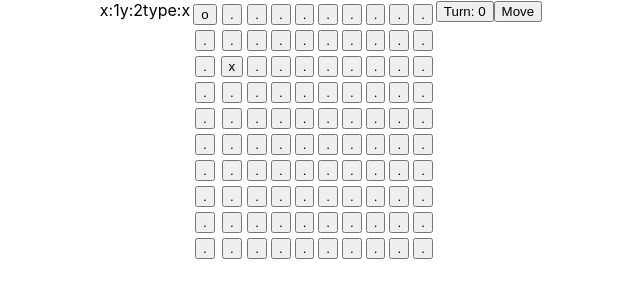
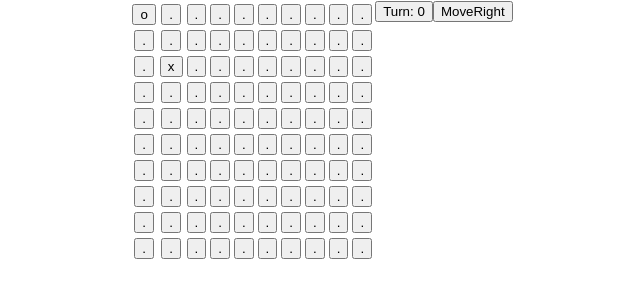
Before and after one commit to herstad/brigands-deploy, a React (Create React App) app: page / in a window 1280 px wide. Shown: the top 300 px of the page, without its empty margins (319-959 px from the left). Built offline with nearby package versions, Linux system fonts and the light colour scheme.

Commit message:
refactored to use context for state

```diff
--- a/src/App.js
+++ b/src/App.js
@@ -7,48 +7,17 @@ import ContextProvider from "./ContextProvider";
 
 class App extends Component {
 
-
-  constructor(props, context) {
-    super(props, context);
-
-    const items = [{x: 1, y: 2, type: 'x'}, {x: 0, y: 0, type: 'o'}];
-    this.state = {items: items, selected: items[0]};
-    this.moveOnClick = this.moveOnClick.bind(this);
-    this.genSelectOnClick = this.genSelectOnClick.bind(this);
-  }
-
   render() {
     return (
       <div className="App">
         <ContextProvider>
-          <InfoPane item={this.state.selected}/>
-          <PlayingField size="10" items={this.state.items}
-                        genSelectOnClick={this.genSelectOnClick}/>
-          <Orders moveOnClick={this.moveOnClick}/>
+          <InfoPane/>
+          <PlayingField size="10"/>
+          <Orders/>
         </ContextProvider>
       </div>
     );
   }
-
-  moveOnClick(e) {
-    console.log('clicked moveOnClick');
-    e.preventDefault();
-    this.setState((state) => {
-      const [mover, ...rest] = state.items;
-      const moved = Object.assign({}, mover);
-      moved.x = mover.x + 1;
-      console.log('clicked moveOnClick. moved.x: ' + moved.x);
-      return {items: [moved, ...rest]};
-    });
-  }
-
-  genSelectOnClick(selected) {
-    return (e) => {
-      console.log('clicked selectOnClick');
-      e.preventDefault();
-      this.setState({selected: selected})
-    }
-  }
 }
 
 export default App;
--- a/src/BrigandContext.js
+++ b/src/BrigandContext.js
@@ -3,6 +3,9 @@ import React from 'react';
 const BrigandContext = React.createContext({
   addOne(){},
   counter: 0,
+  items: [],
+  selected:undefined,
+  setSelected(selected){},
 });
 
 export default BrigandContext;
--- a/src/ContextProvider.js
+++ b/src/ContextProvider.js
@@ -1,21 +1,43 @@
-import React, { Component } from 'react';
+import React, {Component} from 'react';
 import BrigandContext from './BrigandContext';
 
 export default class ContextProvider extends Component {
   state = {
     count: 0,
+    items: [{x: 1, y: 2, type: 'x'}, {x: 0, y: 0, type: 'o'}],
+    selected: undefined,
   };
 
   addOne = () => {
     this.setState(state => ({count: state.count + 1}))
   };
 
+  moveRight = () => {
+    console.log('clicked moveOnClick');
+    this.setState((state) => {
+      const [mover, ...rest] = state.items;
+      const moved = Object.assign({}, mover);
+      moved.x = mover.x + 1;
+      console.log('clicked moveOnClick. moved.x: ' + moved.x);
+      return {items: [moved, ...rest]};
+    });
+  };
+
+  setSelected = (selected) => {
+    console.log('setSelected x:' + selected.x);
+    this.setState({selected});
+  };
+
   render() {
-    const { count } = this.state;
+    const {count, items, selected} = this.state;
 
     const value = {
       addOne: this.addOne,
       count,
+      moveRight: this.moveRight,
+      items,
+      selected,
+      setSelected: this.setSelected
     };
 
     return (
--- a/src/InfoPane.js
+++ b/src/InfoPane.js
@@ -1,10 +1,26 @@
 import React, {Component} from 'react';
+import BrigandContext from "./BrigandContext";
 
 class InfoPane extends Component {
   render() {
-    const {x,y,type} = this.props.item;
-    return <div><span>x:{x}</span><span>y:{y}</span><span>type:{type}</span></div>
+
+    return <div>
+      <BrigandContext.Consumer>
+        {({selected}) => {
+          if (!selected) {
+            return undefined;
+          }
+          const {x,y,type} = selected;
+          return (
+            <div>
+              <span>x:{x}</span><span>y:{y}</span><span>type:{type}</span>
+            </div>
+          )
+        }}
+      </BrigandContext.Consumer>
+    </div>
   }
+
 }
 
 export default InfoPane;
--- a/src/Orders.js
+++ b/src/Orders.js
@@ -12,7 +12,14 @@ class Orders extends Component {
           )
         }}
       </BrigandContext.Consumer>
-      <button onClick={this.props.moveOnClick}>Move</button>
+      <BrigandContext.Consumer>
+        {({moveRight}) => {
+          return (
+            <button onClick={moveRight}>MoveRight</button>
+          )
+        }}
+      </BrigandContext.Consumer>
+
     </div>
   }
 }
--- a/src/PlayingField.js
+++ b/src/PlayingField.js
@@ -1,20 +1,23 @@
 import React, {Component} from 'react';
+import BrigandContext from "./BrigandContext";
 
 class PlayingField extends Component {
 
   render() {
 
-    const matrix = this.createMatrix(10, this.props.items);
-
     return <div className="PlayingField">
       <table>
         <tbody>
-        {matrix.map(row =>
-          <tr key={row[0].y}>{row.map(elem =>
+        <BrigandContext.Consumer>
+          {({items,setSelected}) => {
+            return (this.createMatrix(10, items).map(row =>
+            <tr key={row[0].y}>{row.map(elem =>
             <td key={'x' + elem.x + 'y' + elem.y}>
-              <button onClick={this.props.genSelectOnClick(elem)}>{elem.type}</button>
+              <button onClick={()=>setSelected(elem)}>{elem.type}</button>
             </td>)}
-          </tr>)}
+            </tr>))
+          }}
+        </BrigandContext.Consumer>
         </tbody>
       </table>
     </div>;
```
